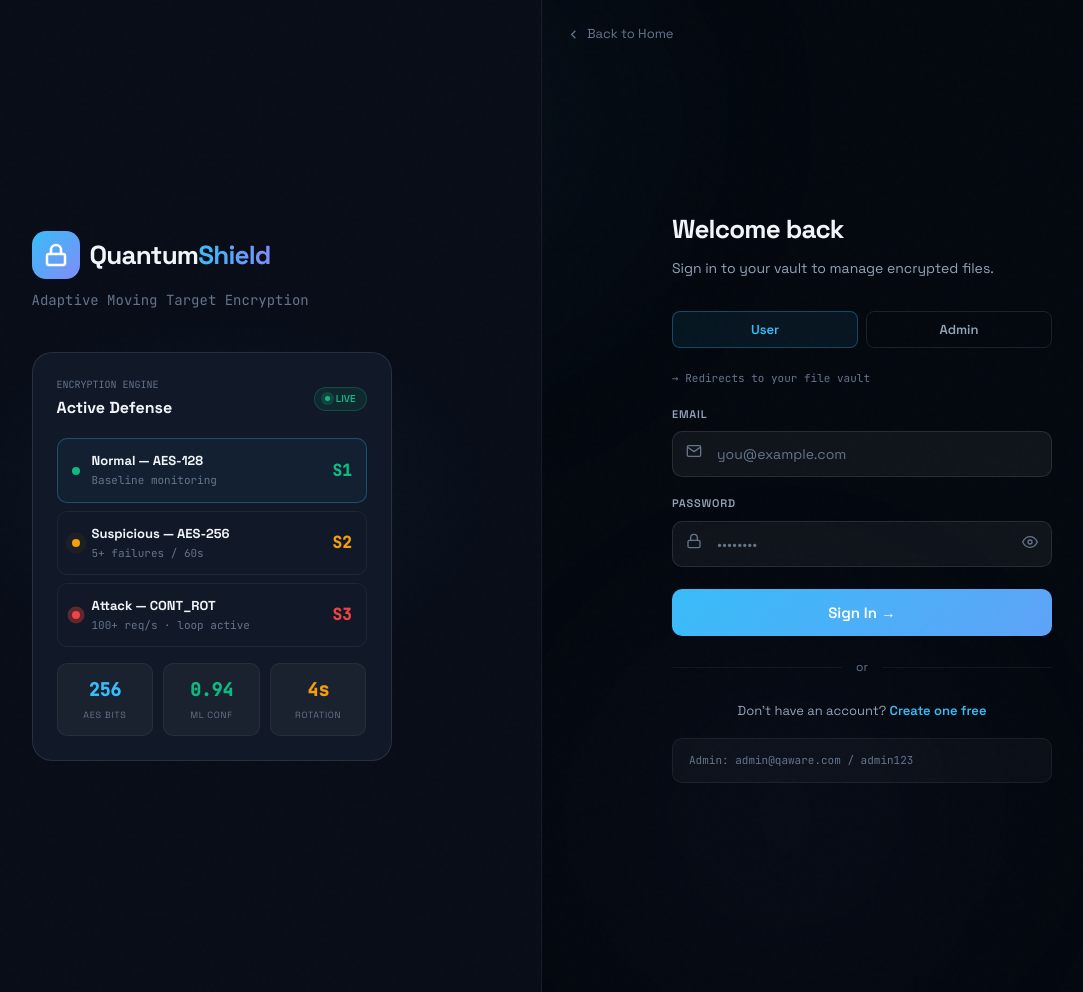
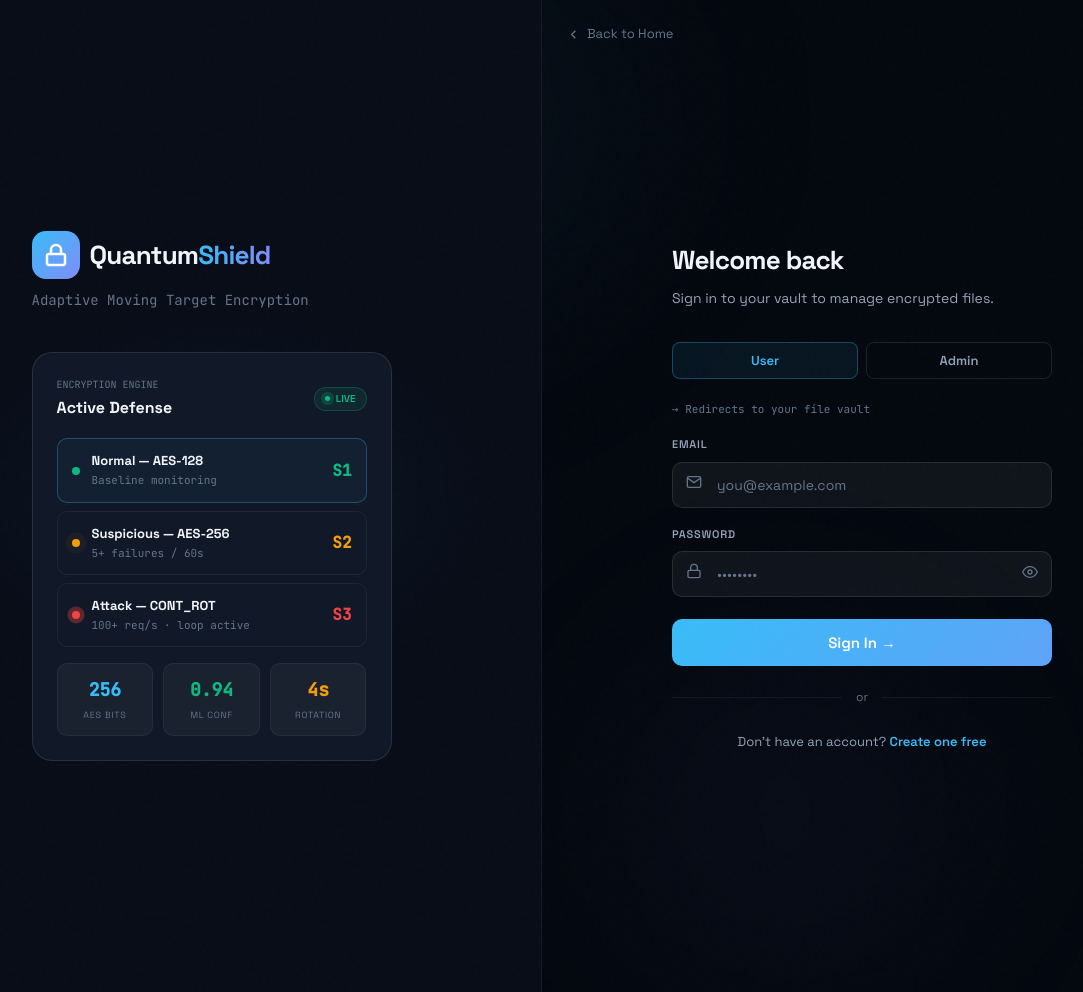
Before and after one commit to alokkiid/quantum, a Flask app: page /login in a window 1280 px wide. Shown: the whole page, without its empty margins (98-1181 px from the left). Run offline with Flask 3, Linux system fonts and the light colour scheme.

Commit message:
Remove admin credentials from login.html
Removed admin credentials display from login page.

```diff
--- a/quantum_aware/templates/login.html
+++ b/quantum_aware/templates/login.html
@@ -138,9 +138,6 @@
       <div class="auth-footer">
         Don't have an account? <a href="{{ url_for('register') }}">Create one free</a>
       </div>
-      <div style="margin-top:16px;padding:12px 16px;background:rgba(255,255,255,0.03);border:1px solid var(--border);border-radius:10px;font-size:11px;color:var(--tm);font-family:'JetBrains Mono',monospace;line-height:1.7">
-        Admin: admin@qaware.com / admin123
-      </div>
     </div>
   </div>
 </div>
```
